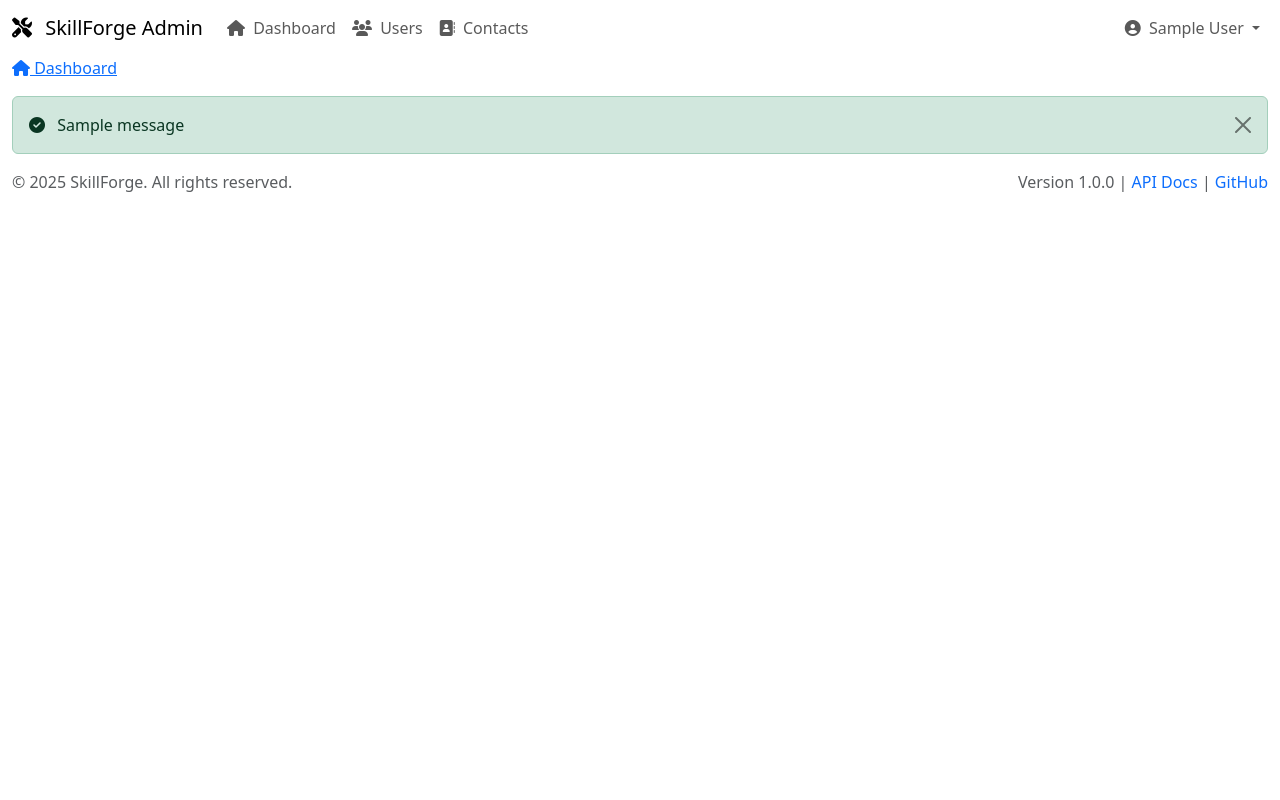
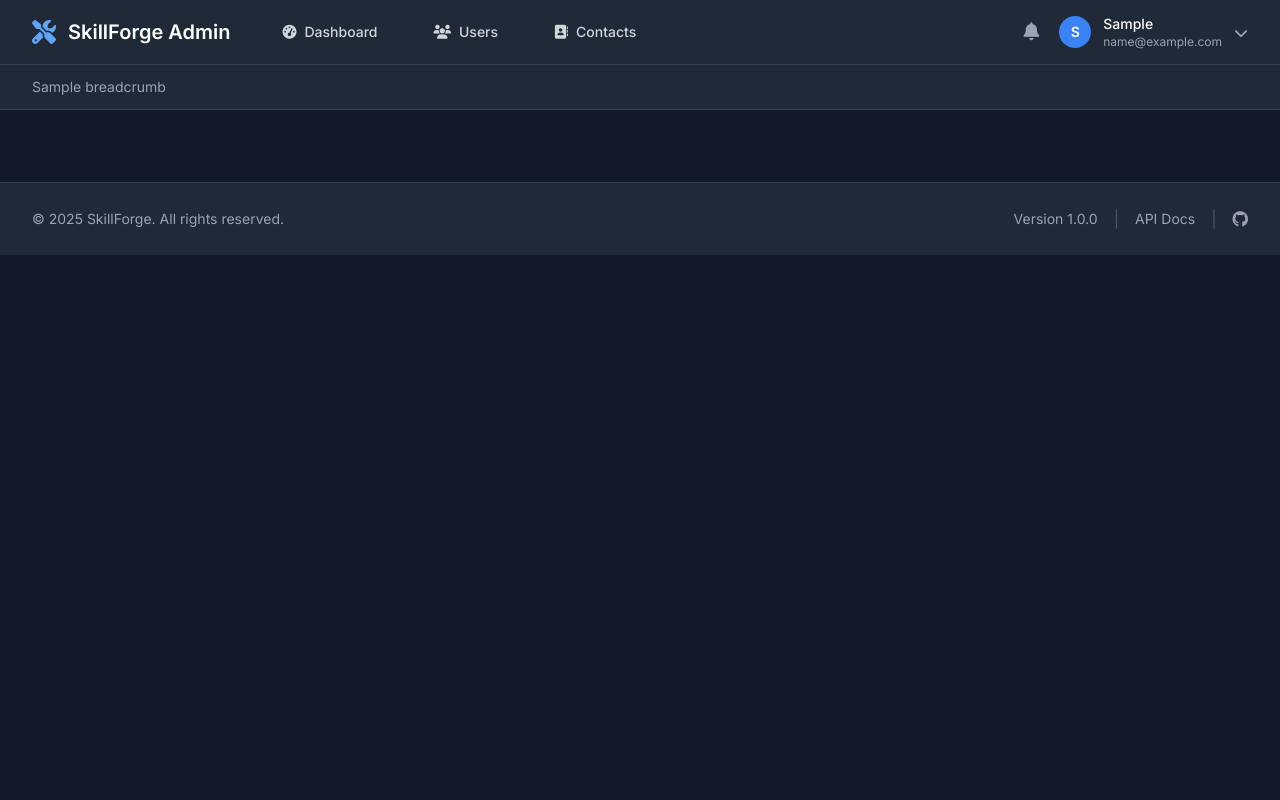
Before and after one commit to bugraahmetcaglar/skillforge, a Django app: template templates/admin/base.html in a window 1280 px wide. Run offline with Django 4.2, Linux system fonts and the light colour scheme; a user stored in the database is signed in; tables that the repository leaves empty hold one stand-in row (values such as "Sample post"); the template is opened without the code that fills it: most values are stand-ins (such as "Sample title", 1, 10 or a date in 2020); one stand-in notice (Sample message) is shown; style sheets or scripts are compiled from the project's sources.

Commit message:
frontend implementation admin panel

```diff
--- a/apps/admin/views/auth.py
+++ b/apps/admin/views/auth.py
@@ -17,7 +17,7 @@ from apps.user.models import User
 class AdminLoginView(TemplateView):
     """Simple template-based admin login view."""
 
-    template_name = "admin/auth/login.html"
+    template_name = "admin/login.html"
 
     def post(self, request, *args, **kwargs):
         """Handle login form submission."""
--- a/apps/admin/views/dashboard.py
+++ b/apps/admin/views/dashboard.py
@@ -15,7 +15,7 @@ from apps.user.models import User
 class AdminDashboardView(TemplateView):
     """Main admin dashboard with statistics and overview."""
 
-    template_name = "admin/dashboard/index.html"
+    template_name = "admin/dashboard.html"
 
     def get_context_data(self, **kwargs) -> dict:
         """Get dashboard statistics and context data."""
--- a/skillforge/urls.py
+++ b/skillforge/urls.py
@@ -38,7 +38,7 @@ schema_view = get_schema_view(
 )
 
 urlpatterns = [
-    path("admin/", include("apps.admin.urls")),
+    path("admin/", include("apps.admin.urls", namespace="admin")),
     # API endpoints
     path("api/v1/user/", include("apps.user.v1.urls")),
     path("api/v2/", include("apps.user.v2.urls")),
--- a/templates/admin/base.html
+++ b/templates/admin/base.html
@@ -1,181 +1,266 @@
 <!DOCTYPE html>
-<html lang="en">
+<html lang="en" class="h-full">
 <head>
     <meta charset="UTF-8">
     <meta name="viewport" content="width=device-width, initial-scale=1.0">
     <title>{% block title %}SkillForge Admin{% endblock %}</title>
 
-    <!-- Bootstrap 5.3 -->
-    <link href="https://cdn.jsdelivr.net/npm/bootstrap@5.3.2/dist/css/bootstrap.min.css" rel="stylesheet">
+    {% load static %}
+    <!-- Tailwind CSS -->
+    <link rel="stylesheet" href="{% static 'admin/css/admin.css' %}">
 
-    <!-- Font Awesome 6 -->
+    <!-- Font Awesome -->
     <link rel="stylesheet" href="https://cdnjs.cloudflare.com/ajax/libs/font-awesome/6.4.0/css/all.min.css">
 
-    <!-- Admin Base Styles -->
-    {% load static %}
+    <!-- Google Fonts -->
+    <link rel="preconnect" href="https://fonts.googleapis.com">
+    <link rel="preconnect" href="https://fonts.gstatic.com" crossorigin>
+    <link href="https://fonts.googleapis.com/css2?family=Inter:wght@300;400;500;600;700&display=swap" rel="stylesheet">
+
+    <!-- Custom Admin Styles -->
     <link rel="stylesheet" href="{% static 'admin/css/base.css' %}">
 
-    <!-- Page Specific Styles -->
     {% block extra_css %}{% endblock %}
+
+    <style>
+        body { font-family: 'Inter', sans-serif; }
+
+        /* Override Tailwind with proper admin colors */
+        .bg-admin-dark { background-color: #111827; }
+        .bg-admin-gray { background-color: #1f2937; }
+        .text-admin-light { color: #f9fafb; }
+        .border-admin { border-color: #374151; }
+
+        /* Custom scrollbar */
+        ::-webkit-scrollbar { width: 6px; }
+        ::-webkit-scrollbar-track { background: #1f2937; }
+        ::-webkit-scrollbar-thumb { background: #374151; border-radius: 3px; }
+        ::-webkit-scrollbar-thumb:hover { background: #4b5563; }
+    </style>
 </head>
-<body class="admin-body">
+<body class="h-full bg-gray-900 text-white antialiased">
+    <div class="min-h-full">
         <!-- Navigation -->
-    <nav class="navbar navbar-expand-lg admin-navbar">
-        <div class="container-fluid">
-            <!-- Brand -->
-            <a class="navbar-brand admin-brand" href="{% url 'admin:dashboard:index' %}">
-                <i class="fas fa-tools me-2"></i>
-                <span>SkillForge Admin</span>
+        <nav class="bg-gray-800 border-b border-gray-700 sticky top-0 z-50">
+            <div class="max-w-7xl mx-auto px-4 sm:px-6 lg:px-8">
+                <div class="flex justify-between h-16">
+                    <!-- Logo and Main Nav -->
+                    <div class="flex items-center">
+                        <a href="{% url 'admin:dashboard:index' %}" class="flex items-center gap-3 text-white hover:text-blue-400 transition-colors">
+                            <i class="fas fa-tools text-2xl text-blue-400"></i>
+                            <span class="text-xl font-semibold">SkillForge Admin</span>
                         </a>
 
-            <!-- Mobile Toggle -->
-            <button class="navbar-toggler" type="button" data-bs-toggle="collapse" data-bs-target="#navbarNav">
-                <span class="navbar-toggler-icon"></span>
+                        <!-- Main Navigation -->
+                        <div class="hidden md:flex items-center ml-10 space-x-8">
+                            <a href="{% url 'admin:dashboard:index' %}"
+                               class="flex items-center gap-2 text-gray-300 hover:text-white px-3 py-2 rounded-md text-sm font-medium transition-colors
+                                      {% if request.resolver_match.url_name == 'index' %}text-blue-400 bg-blue-400/10{% endif %}">
+                                <i class="fas fa-tachometer-alt"></i>
+                                Dashboard
+                            </a>
+
+                            <a href="{% url 'admin:dashboard:index' %}"
+                               class="flex items-center gap-2 text-gray-300 hover:text-white px-3 py-2 rounded-md text-sm font-medium transition-colors
+                                      {% if 'user' in request.path %}text-blue-400 bg-blue-400/10{% endif %}">
+                                <i class="fas fa-users"></i>
+                                Users
+                            </a>
+
+                            <a href="{% url 'contact_list_api_view' %}"
+                               class="flex items-center gap-2 text-gray-300 hover:text-white px-3 py-2 rounded-md text-sm font-medium transition-colors
+                                      {% if 'contact' in request.path %}text-blue-400 bg-blue-400/10{% endif %}">
+                                <i class="fas fa-address-book"></i>
+                                Contacts
+                            </a>
+                        </div>
+                    </div>
+
+                    <!-- User Menu -->
+                    <div class="flex items-center">
+                        <!-- Notifications -->
+                        <button class="text-gray-400 hover:text-white p-2 rounded-md transition-colors">
+                            <i class="fas fa-bell text-lg"></i>
                         </button>
 
-            <!-- Navigation Items -->
-            <div class="collapse navbar-collapse" id="navbarNav">
-                <ul class="navbar-nav me-auto">
-                    <li class="nav-item">
-                        <a class="nav-link {% if current_section == 'dashboard' %}active{% endif %}"
-                           href="{% url 'admin:dashboard:index' %}">
-                            <i class="fas fa-home me-1"></i>
+                        <!-- User Dropdown -->
+                        <div class="ml-3 relative">
+                            <div class="flex items-center gap-3">
+                                <div class="bg-blue-500 rounded-full w-8 h-8 flex items-center justify-center text-white font-semibold text-sm">
+                                    {{ user.first_name.0|default:user.username.0|upper }}
+                                </div>
+                                <div class="hidden md:block">
+                                    <p class="text-sm font-medium text-white">{{ user.first_name|default:user.username }}</p>
+                                    <p class="text-xs text-gray-400">{{ user.email }}</p>
+                                </div>
+                                <div class="relative">
+                                    <button class="text-gray-400 hover:text-white transition-colors" onclick="toggleUserMenu()">
+                                        <i class="fas fa-chevron-down text-sm"></i>
+                                    </button>
+
+                                    <!-- Dropdown Menu -->
+                                    <div id="userMenu" class="hidden absolute right-0 mt-2 w-48 bg-gray-800 border border-gray-700 rounded-lg shadow-lg py-1 z-50">
+                                        <a href="{% url 'admin:dashboard:index' %}"
+                                           class="flex items-center gap-2 px-4 py-2 text-sm text-gray-300 hover:text-white hover:bg-gray-700 transition-colors">
+                                            <i class="fas fa-user"></i>
+                                            Profile
+                                        </a>
+                                        <a href="{% url 'admin:dashboard:index' %}"
+                                           class="flex items-center gap-2 px-4 py-2 text-sm text-gray-300 hover:text-white hover:bg-gray-700 transition-colors">
+                                            <i class="fas fa-key"></i>
+                                            Change Password
+                                        </a>
+                                        <hr class="my-1 border-gray-700">
+                                        <a href="{% url 'admin:auth:logout' %}"
+                                           class="flex items-center gap-2 px-4 py-2 text-sm text-red-400 hover:text-red-300 hover:bg-gray-700 transition-colors">
+                                            <i class="fas fa-sign-out-alt"></i>
+                                            Sign Out
+                                        </a>
+                                    </div>
+                                </div>
+                            </div>
+                        </div>
+                    </div>
+                </div>
+            </div>
+
+            <!-- Mobile menu -->
+            <div class="md:hidden">
+                <div class="px-2 pt-2 pb-3 space-y-1 sm:px-3 border-t border-gray-700">
+                    <a href="{% url 'admin:dashboard:index' %}"
+                       class="flex items-center gap-2 text-gray-300 hover:text-white block px-3 py-2 rounded-md text-base font-medium">
+                        <i class="fas fa-tachometer-alt"></i>
                         Dashboard
                     </a>
-                    </li>
-                    <li class="nav-item">
-                        <a class="nav-link {% if current_section == 'users' %}active{% endif %}"
-                           href="{% url 'admin:user:list' %}">
-                            <i class="fas fa-users me-1"></i>
+                    <a href=""
+                       class="flex items-center gap-2 text-gray-300 hover:text-white block px-3 py-2 rounded-md text-base font-medium">
+                        <i class="fas fa-users"></i>
                         Users
                     </a>
-                    </li>
-                    <li class="nav-item">
-                        <a class="nav-link {% if current_section == 'contacts' %}active{% endif %}"
-                           href="{% url 'admin:contact:list' %}">
-                            <i class="fas fa-address-book me-1"></i>
+                    <a href="{% url 'contact_list_api_view' %}"
+                       class="flex items-center gap-2 text-gray-300 hover:text-white block px-3 py-2 rounded-md text-base font-medium">
+                        <i class="fas fa-address-book"></i>
                         Contacts
                     </a>
-                    </li>
-                </ul>
-
-                <!-- User Menu -->
-                <ul class="navbar-nav">
-                    <li class="nav-item dropdown">
-                        <a class="nav-link dropdown-toggle admin-user-menu" href="#" role="button"
-                           data-bs-toggle="dropdown">
-                            <i class="fas fa-user-circle me-1"></i>
-                            {{ user.get_full_name|default:user.username }}
-                        </a>
-                        <ul class="dropdown-menu dropdown-menu-end admin-dropdown">
-                            <li>
-                                <a class="dropdown-item" href="{% url 'admin:user:detail' pk=user.pk %}">
-                                    <i class="fas fa-user me-2"></i>
-                                    My Profile
-                                </a>
-                            </li>
-                            <li><hr class="dropdown-divider"></li>
-                            <li>
-                                <a class="dropdown-item" href="/admin/">
-                                    <i class="fas fa-cog me-2"></i>
-                                    Django Admin
-                                </a>
-                            </li>
-                            <li>
-                                <a class="dropdown-item" href="/api/v1/user/token/">
-                                    <i class="fas fa-key me-2"></i>
-                                    API Tokens
-                                </a>
-                            </li>
-                            <li><hr class="dropdown-divider"></li>
-                            <li>
-                                <form method="post" action="{% url 'admin:auth:logout' %}" class="d-inline">
-                                    {% csrf_token %}
-                                    <button type="submit" class="dropdown-item text-danger">
-                                        <i class="fas fa-sign-out-alt me-2"></i>
-                                        Logout
-                                    </button>
-                                </form>
-                            </li>
-                        </ul>
-                    </li>
-                </ul>
                 </div>
             </div>
         </nav>
 
-    <!-- Main Content Area -->
-    <main class="admin-main">
-        <!-- Breadcrumb Navigation -->
-        {% block breadcrumb %}
-        <nav aria-label="breadcrumb" class="admin-breadcrumb">
-            <div class="container-fluid">
-                <ol class="breadcrumb">
-                    <li class="breadcrumb-item">
-                        <a href="{% url 'admin:dashboard:index' %}">
-                            <i class="fas fa-home"></i>
-                            Dashboard
+        <!-- Breadcrumb -->
+        {% if breadcrumbs %}
+        <div class="bg-gray-800 border-b border-gray-700">
+            <div class="max-w-7xl mx-auto px-4 sm:px-6 lg:px-8 py-3">
+                <nav class="flex" aria-label="Breadcrumb">
+                    <ol class="flex items-center space-x-2">
+                        {% for breadcrumb in breadcrumbs %}
+                        <li class="flex items-center">
+                            {% if not forloop.first %}
+                            <i class="fas fa-chevron-right text-gray-500 mx-2 text-sm"></i>
+                            {% endif %}
+                            {% if breadcrumb.url %}
+                            <a href="{{ breadcrumb.url }}" class="text-gray-400 hover:text-white text-sm transition-colors">
+                                {{ breadcrumb.title }}
                             </a>
+                            {% else %}
+                            <span class="text-white text-sm">{{ breadcrumb.title }}</span>
+                            {% endif %}
                         </li>
-                    {% block breadcrumb_items %}{% endblock %}
+                        {% endfor %}
                     </ol>
+                </nav>
             </div>
-        </nav>
-        {% endblock %}
+        </div>
+        {% endif %}
 
         <!-- Messages -->
         {% if messages %}
-        <div class="container-fluid">
+        <div class="max-w-7xl mx-auto px-4 sm:px-6 lg:px-8 pt-6">
             {% for message in messages %}
-            <div class="alert alert-{{ message.tags|default:'info' }} alert-dismissible fade show admin-alert" role="alert">
+            <div class="mb-4 p-4 rounded-lg border-l-4
+                        {% if message.tags == 'success' %}bg-green-900/50 border-green-500 text-green-100
+                        {% elif message.tags == 'error' %}bg-red-900/50 border-red-500 text-red-100
+                        {% elif message.tags == 'warning' %}bg-yellow-900/50 border-yellow-500 text-yellow-100
+                        {% else %}bg-blue-900/50 border-blue-500 text-blue-100{% endif %}">
+                <div class="flex items-center">
                     {% if message.tags == 'success' %}
-                    <i class="fas fa-check-circle me-2"></i>
+                    <i class="fas fa-check-circle mr-2"></i>
                     {% elif message.tags == 'error' %}
-                    <i class="fas fa-exclamation-circle me-2"></i>
+                    <i class="fas fa-exclamation-circle mr-2"></i>
                     {% elif message.tags == 'warning' %}
-                    <i class="fas fa-exclamation-triangle me-2"></i>
+                    <i class="fas fa-exclamation-triangle mr-2"></i>
                     {% else %}
-                    <i class="fas fa-info-circle me-2"></i>
+                    <i class="fas fa-info-circle mr-2"></i>
                     {% endif %}
                     {{ message }}
-                <button type="button" class="btn-close" data-bs-dismiss="alert"></button>
+                </div>
             </div>
             {% endfor %}
         </div>
         {% endif %}
 
-        <!-- Page Content -->
+        <!-- Main Content -->
+        <main class="flex-1">
             {% block content %}{% endblock %}
         </main>
 
         <!-- Footer -->
-    <footer class="admin-footer">
-        <div class="container-fluid">
-            <div class="row align-items-center">
-                <div class="col-md-6">
-                    <span class="text-muted">
+        <footer class="bg-gray-800 border-t border-gray-700 mt-12">
+            <div class="max-w-7xl mx-auto px-4 sm:px-6 lg:px-8 py-6">
+                <div class="flex items-center justify-between">
+                    <div class="flex items-center gap-4">
+                        <p class="text-gray-400 text-sm">
                             © 2025 SkillForge. All rights reserved.
-                    </span>
+                        </p>
                     </div>
-                <div class="col-md-6 text-end">
-                    <span class="text-muted">
-                        Version 1.0.0 |
-                        <a href="/docs/" class="text-decoration-none">API Docs</a> |
-                        <a href="https://github.com/skillforge" class="text-decoration-none">GitHub</a>
-                    </span>
+                    <div class="flex items-center gap-4">
+                        <span class="text-gray-400 text-sm">Version 1.0.0</span>
+                        <span class="text-gray-600">|</span>
+                        <a href="/docs/" class="text-gray-400 hover:text-white text-sm transition-colors">
+                            API Docs
+                        </a>
+                        <span class="text-gray-600">|</span>
+                        <a href="https://github.com" class="text-gray-400 hover:text-white transition-colors">
+                            <i class="fab fa-github"></i>
+                        </a>
                     </div>
                 </div>
             </div>
         </footer>
+    </div>
 
     <!-- JavaScript -->
-    <!-- Bootstrap 5.3 -->
-    <script src="https://cdn.jsdelivr.net/npm/bootstrap@5.3.2/dist/js/bootstrap.bundle.min.js"></script>
+    <script>
+        // Toggle user menu
+        function toggleUserMenu() {
+            const menu = document.getElementById('userMenu');
+            menu.classList.toggle('hidden');
+        }
 
-    <!-- Admin Base JS -->
-    <script src="{% static 'admin/js/base.js' %}"></script>
+        // Close user menu when clicking outside
+        document.addEventListener('click', function(event) {
+            const menu = document.getElementById('userMenu');
+            const button = event.target.closest('button');
 
-    <!-- Page Specific JS -->
+            if (!button || !button.onclick) {
+                menu.classList.add('hidden');
+            }
+        });
+
+        // Auto-hide messages after 5 seconds
+        document.addEventListener('DOMContentLoaded', function() {
+            const messages = document.querySelectorAll('[class*="bg-green-900"], [class*="bg-red-900"], [class*="bg-yellow-900"], [class*="bg-blue-900"]');
+            messages.forEach(function(message) {
+                setTimeout(function() {
+                    message.style.transition = 'opacity 0.5s ease';
+                    message.style.opacity = '0';
+                    setTimeout(function() {
+                        message.remove();
+                    }, 500);
+                }, 5000);
+            });
+        });
+    </script>
+
     {% block extra_js %}{% endblock %}
 </body>
 </html>
```
Also changed, not shown: apps/admin/urls/__init__.py (+8 -10 lines), apps/admin/urls/contact.py (+14 -0 lines), apps/admin/urls/user.py (+5 -9 lines), apps/admin/views/contact.py (+13 -0 lines), templates/admin/dashboard.html (added, +207 -0 lines), templates/admin/dashboard/index.html (deleted, +0 -157 lines), templates/admin/login.html (renamed from templates/admin/auth/login.html). Lines whose indentation alone changed are shown as unchanged.
